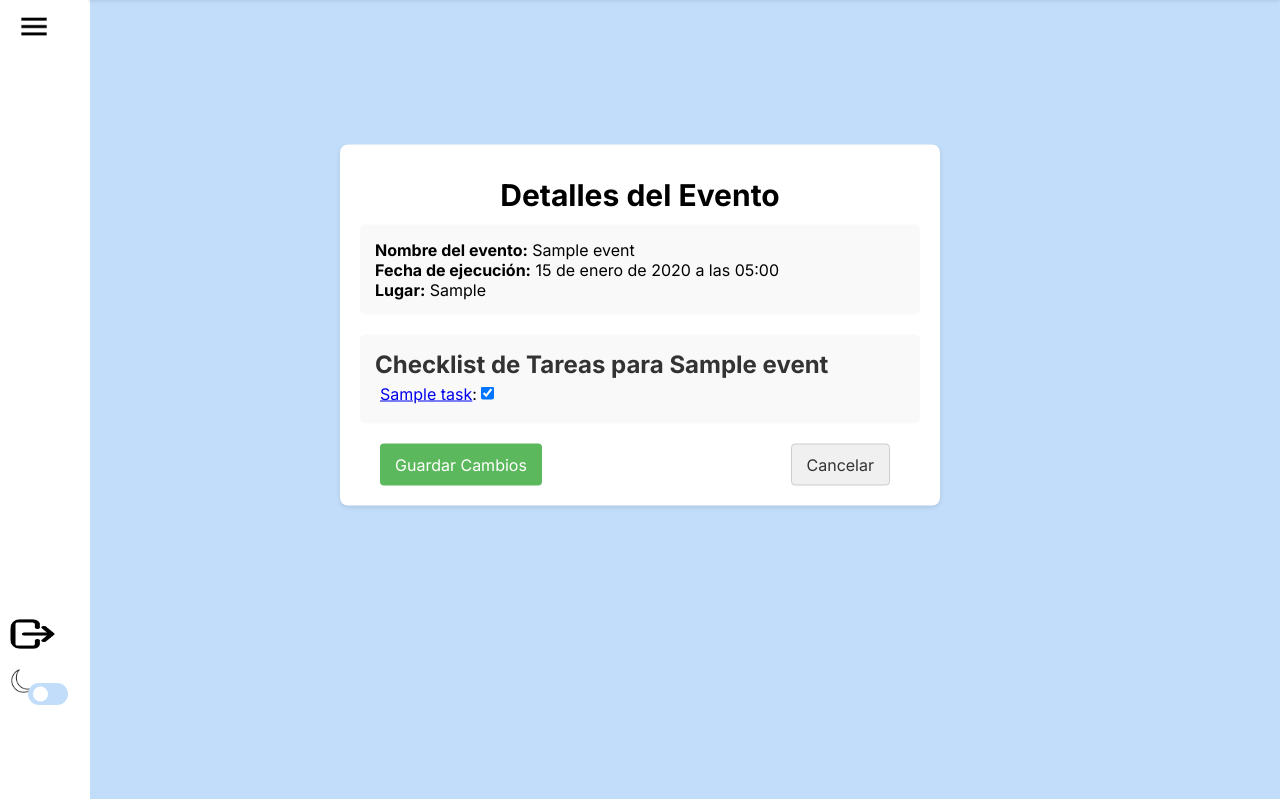
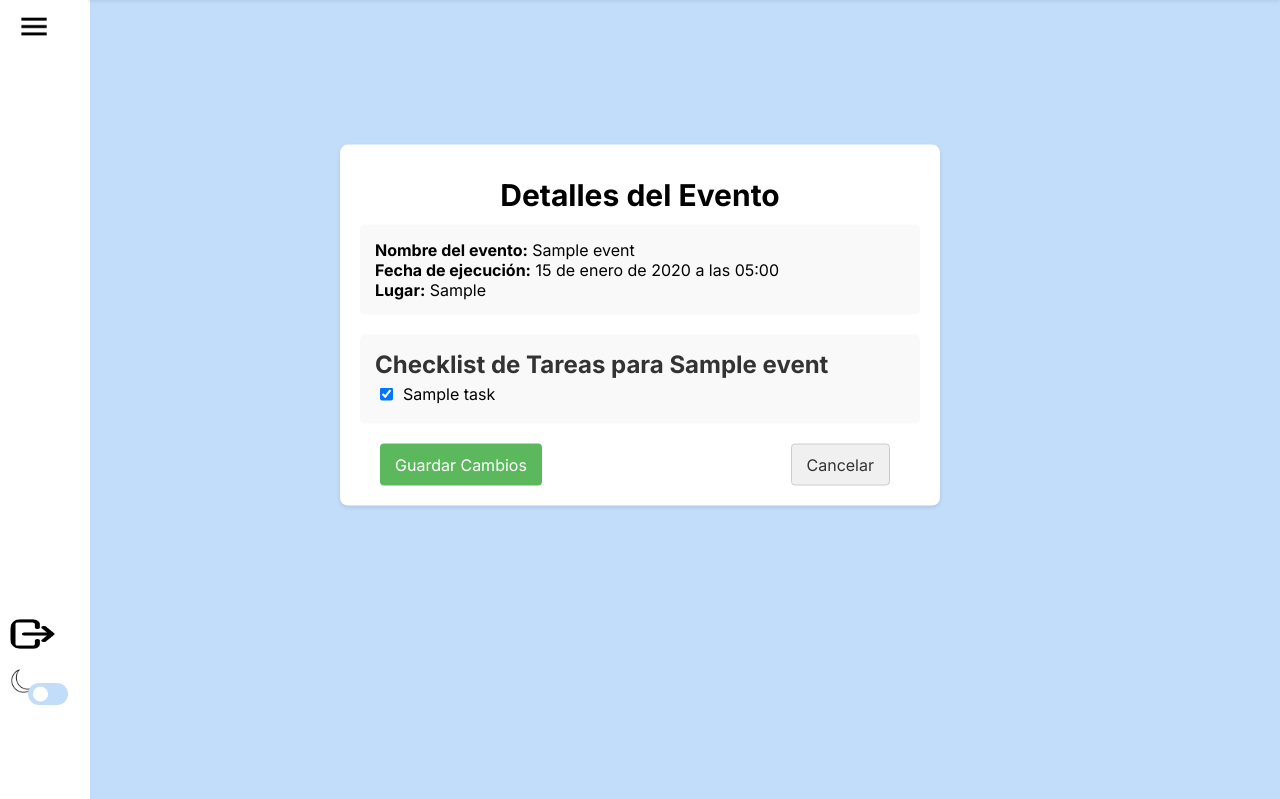
Before and after one commit to ICESI-PI1-2024A-3/ccsa-grupo-4, a Django app: page /event/checklist/1 in a window 1280 px wide. Shown: the part 75-874 px from the top of the page. Run offline with Django 5.2, Linux system fonts and the light colour scheme; a user stored in the database is signed in; tables that the repository leaves empty hold one stand-in row (values such as "Sample post").

Commit message:
fix: checkbox and hover in checklist

```diff
--- a/logistic/static/styles/event_checklist.css
+++ b/logistic/static/styles/event_checklist.css
@@ -447,6 +447,8 @@ h1 {
 }
 
 .event-checklist li {
+    display: flex; /* Alinea los items horizontalmente */
+    align-items: center; /* Centra los items verticalmente */
     padding: 5px;
     border-bottom: 1px solid #ddd;
 }
@@ -454,6 +456,23 @@ h1 {
 .event-checklist li:last-child {
     border-bottom: none;
 }
+
+/* Estilo básico para los enlaces de tareas */
+.task-link {
+    flex-grow: 1; /* Permite que el enlace llene todo el espacio disponible */
+    overflow: hidden; /* Oculta cualquier contenido que desborde el contenedor */
+    text-overflow: ellipsis; /* Añade puntos suspensivos si el contenido desborda */
+    white-space: nowrap; /* Evita que el contenido se envuelva en múltiples líneas */
+    text-decoration: none; /* Remueve el subrayado */
+    color: #000; /* Color del texto */
+    cursor: pointer;
+}
+
+.task-link:hover {
+    background-color: #C2DDFA; /* Fondo azul claro en hover */
+    text-decoration: none; /* Asegura que no haya subrayado en hover */
+}
+
 
 input[type="checkbox"] {
     margin-right: 10px;
--- a/logistic/templates/event_checklist.html
+++ b/logistic/templates/event_checklist.html
@@ -132,8 +132,8 @@
                                 {% for form in formset %}
                                 <li>
                                     {{ form.id }}
-                                    <a href="{% url 'edit_task' form.instance.id %}"> {{ form.instance.name }}</a>:
                                     {{ form.done }}
+                                    <a href="{% url 'edit_task' form.instance.id %}" class="task-link">{{ form.instance.name }}</a>
                                     {% if form.done.errors %} <!-- Errores de validación si existen -->
                                     <div class="errors">{{ form.done.errors }}</div>
                                     {% endif %}
```
